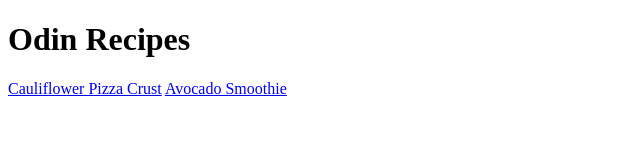
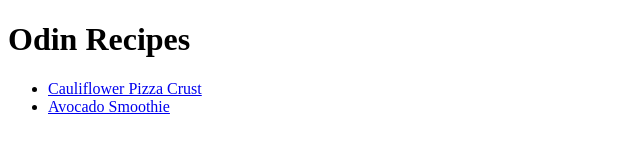
Before and after one commit to SgtKibbles/odin-recipes, a plain HTML site: page index.html in a window 1280 px wide. Shown: the whole page, without its empty margins (0-640 px from the left). Drawn offline with Linux system fonts and the light colour scheme.

Commit message:
Make recipe links into list

```diff
--- a/index.html
+++ b/index.html
@@ -7,9 +7,10 @@
 
     <body>
         <h1>Odin Recipes</h1>
-        <a href="recipes/pizza.html">Cauliflower Pizza Crust</a>
-        <a href="recipes/smoothie.html">Avocado Smoothie</a>
-
+            <ul>
+                <li><a href="recipes/pizza.html">Cauliflower Pizza Crust</a></li>
+                <li><a href="recipes/smoothie.html">Avocado Smoothie</a></li>
+            </ul>
     </body>
 
 
```
